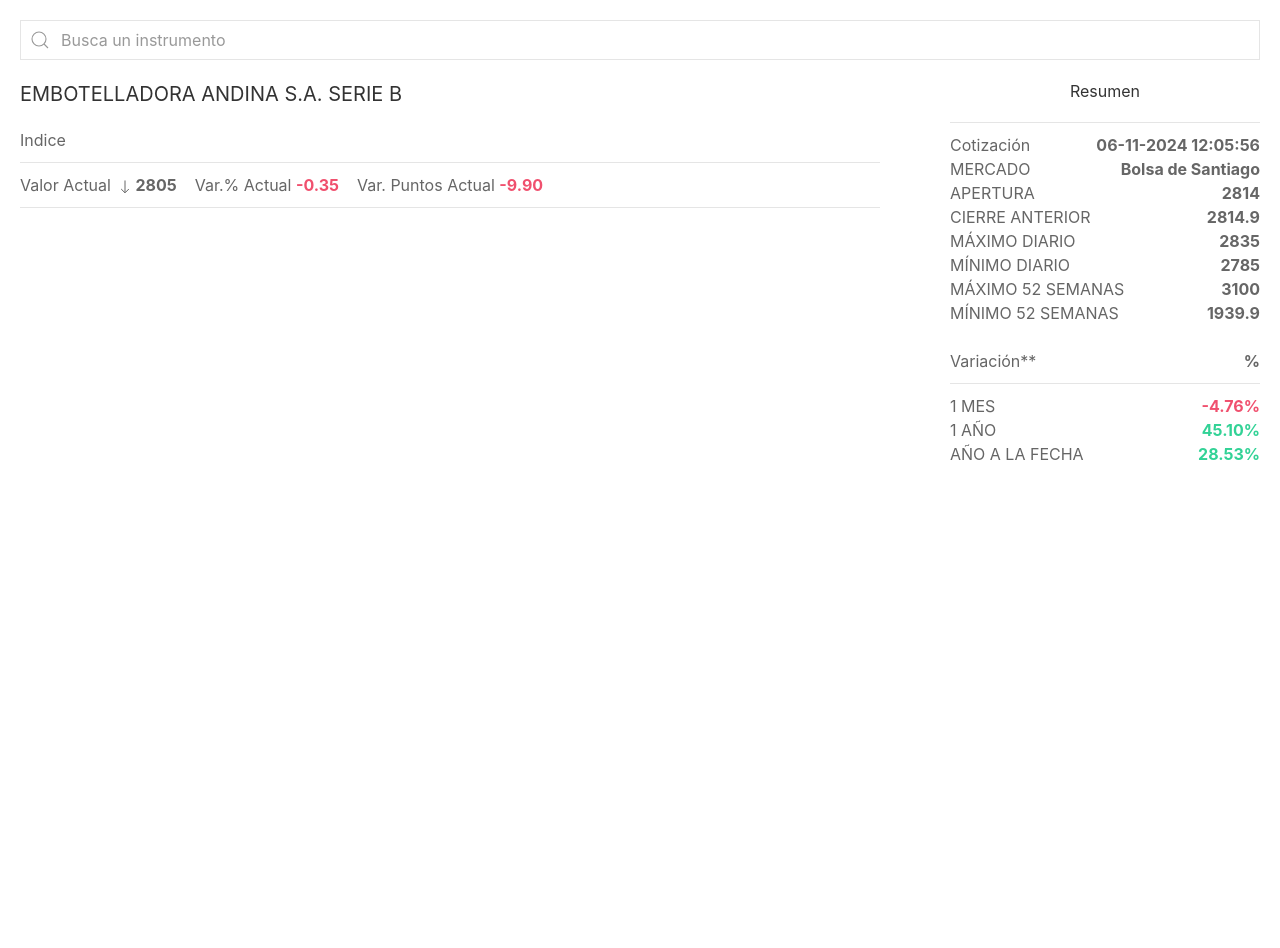
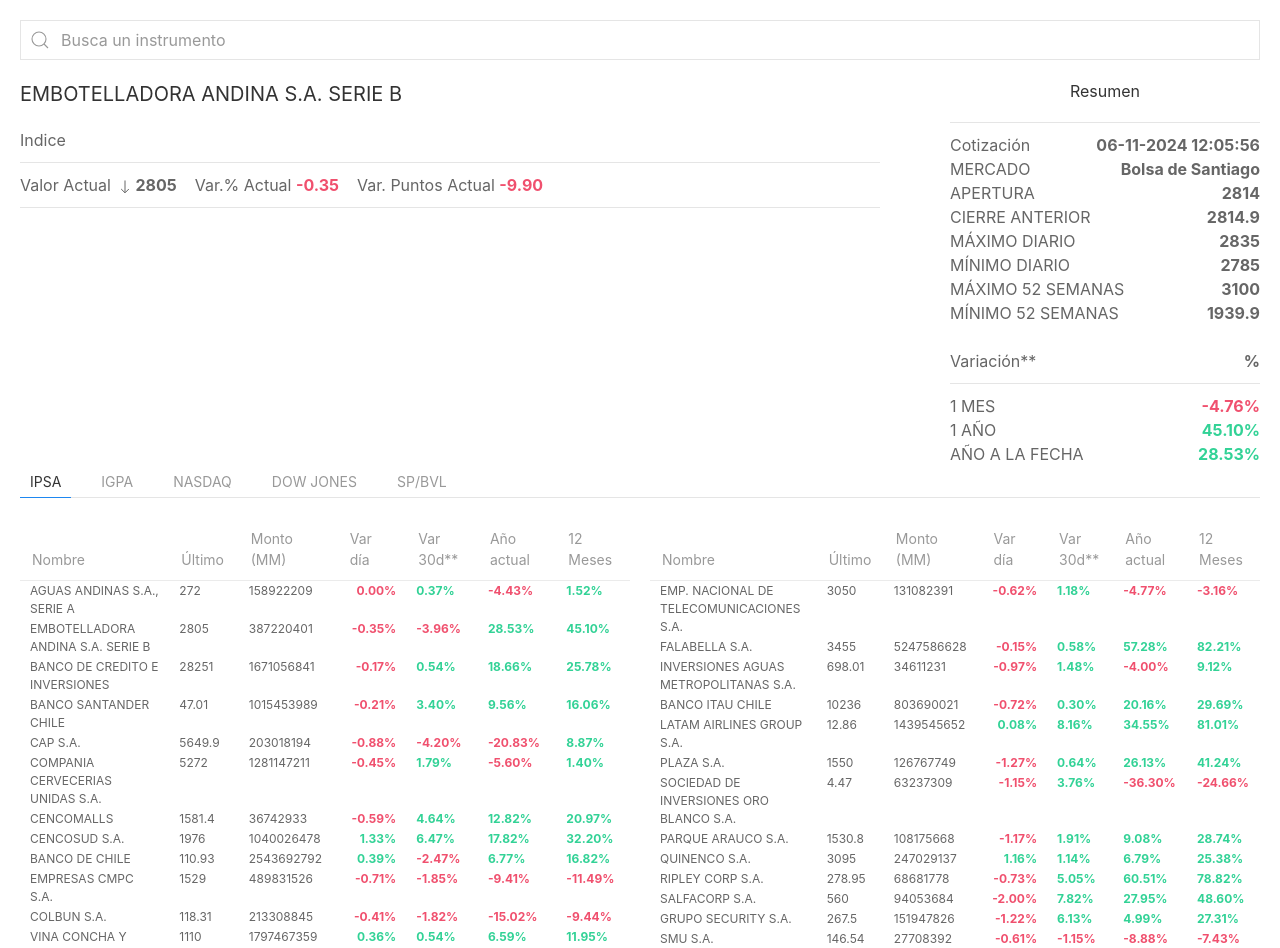
Before and after one commit to Gabrielapu/prueba-finmarkets, a Vue app: page / in a window 1280 px wide. Shown: the top 948 px of the page. Before the commit the page ends 800 px from the top, so only its background shows below. Built offline with nearby package versions, Linux system fonts and the light colour scheme.

Commit message:
Dos tablas de IPSA

```diff
--- a/src/components/ChartComponent.vue
+++ b/src/components/ChartComponent.vue
@@ -1,6 +1,6 @@
 <template>
   <div>
-    <BarChart :chart-data="chartData" />
+    <BarChart :chart-data="chartData.chart" />
   </div>
 </template>
 
--- a/src/components/InstrumentItemComponent.vue
+++ b/src/components/InstrumentItemComponent.vue
@@ -1,8 +1,35 @@
 <template>
-  <li @click="onClick">
-    <span>{{ instrument.name }}</span>
-    <span>{{ instrument.value }}</span>
-  </li>
+  <tr class="table-row">
+    <td>
+      {{ instrument.name }}
+    </td>
+    <td>
+      {{ instrument.lastPrice }}
+    </td>
+    <td>
+      {{ instrument.accumulatedVolumeMoney }}
+    </td>
+    <td class="text-right">
+      <b :class="getVariationClass(instrument.pctDay)">
+        {{ instrument.pctDay.toFixed(2) }}%
+      </b>
+    </td>
+    <td>
+      <b :class="getVariationClass(instrument.pct30D)">
+        {{ instrument.pct30D.toFixed(2) }}%
+      </b>
+    </td>
+    <td>
+      <b :class="getVariationClass(instrument.pctCY)">
+        {{ instrument.pctCY.toFixed(2) }}%
+      </b>
+    </td>
+    <td>
+      <b :class="getVariationClass(instrument.pct1Y)">
+        {{ instrument.pct1Y.toFixed(2) }}%
+      </b>
+    </td>
+  </tr>
 </template>
 
 <script setup>
@@ -14,4 +41,21 @@
 const onClick = () => {
   emit('click', instrument);
 };
+
+const getVariationClass = (variation) => {
+  if(variation > 0) {
+    return 'uk-text-success';
+  } else if(variation <= 0) {
+    return 'uk-text-danger';
+  }
+}
 </script>
+
+<style scoped>
+.uk-table-small td {
+  padding: 1px 10px;
+}
+.text-right {
+  text-align: right;
+}
+</style>
--- a/src/components/InstrumentListComponent.vue
+++ b/src/components/InstrumentListComponent.vue
@@ -1,12 +1,39 @@
 <template>
-  <ul>
+  <table class="uk-table uk-table-small">
+    <thead>
+      <tr class="border-bottom">
+        <th>Nombre</th>
+        <th>Último</th>
+        <th>Monto (MM)</th>
+        <th>Var día</th>
+        <th>Var 30d**</th>
+        <th>Año actual</th>
+        <th>12 Meses</th>
+      </tr>
+    </thead>
+    <tbody>
       <InstrumentItemComponent
         v-for="instrument in instruments"
         :key="instrument.id"
         :instrument="instrument"
         @click="selectInstrument(instrument)"
       />
-  </ul>
+    </tbody>
+    <tfoot>
+        <tr>
+          <td colspan="7">
+            * Último precio. Monto transado y variación diaria con desfase de 15 minutos.
+            Haz click en cada instrumento para ver información actualizada en el gráfico
+          </td>
+        </tr>
+        <tr>
+          <td colspan="7">
+            ** Variaciones a 30d, Año actual y 12 meses calculadas con el precio de cierre
+            al último día hábil.
+          </td>
+        </tr>
+    </tfoot>
+  </table>
 </template>
 
 <script setup>
@@ -14,10 +41,45 @@
 import { useInstrumentStore } from '../stores/instrument.js';
 import InstrumentItemComponent from './InstrumentItemComponent.vue';
 
+const props = defineProps({
+  tablePlace: {
+    type: String,
+    required: true,
+    default: 'first',
+    validator(value) {
+      return ['first', 'second'].includes(value);
+    }
+  }
+})
 const store = useInstrumentStore();
-const instruments = computed(() => store.instruments);
+const instruments = computed(() => {
+  return props.tablePlace === 'first' ? firstHalf.value : secondHalf.value
+});
+
+const firstHalf = computed(() => {
+  return store.instruments.slice(0, Math.ceil(store.instruments.length / 2));
+})
+
+const secondHalf = computed(() => {
+  return store.instruments.slice(Math.ceil(store.instruments.length / 2));
+})
 
 const selectInstrument = (instrument) => {
   store.selectInstrument(instrument);
 };
 </script>
+
+<style scoped>
+.uk-table-small {
+  font-size: 12px;
+}
+.border-bottom {
+  border-bottom: 0.5px solid rgb(235, 235, 235);
+}
+th {
+  text-transform: none !important;
+}
+.uk-table {
+  margin-top: 0px;
+}
+</style>
--- a/src/components/TabComponent.vue
+++ b/src/components/TabComponent.vue
@@ -3,14 +3,24 @@
     <li
       v-for="tab, index in tabs"
       :key="index"
+      @click="selectedTab = index"
     >
-      <a href="#">{{ tab.name }}</a>
+      <a href="#">{{ tab }}</a>
     </li>
   </ul>
+  <div v-if="selectedTab === 0" class="uk-flex">
+    <InstrumentListComponent tablePlace="first"  class="uk-margin-right" />
+    <InstrumentListComponent tablePlace="second"/>
+  </div>
+  <div v-else>
+    Tab sin registros segun Json de prueba
+  </div>
 </template>
 
 <script setup>
-const props = defineProps({
-  tabs: Array
-})
+import InstrumentListComponent from './InstrumentListComponent.vue';
+import { ref } from 'vue';
+
+const selectedTab = ref(0);
+const tabs = ['IPSA', 'IGPA', 'NASDAQ', 'DOW JONES', 'SP/BVL']
 </script>
--- a/src/stores/instrument.js
+++ b/src/stores/instrument.js
@@ -1,30 +1,19 @@
 import { defineStore } from 'pinia'
 import instruments from '../mocks/constituents/constituentsList.json';
 import resume from '../mocks/resume/ANDINA-B.json';
+import history from '../mocks/history/history-ANDINA-B.json';
 
 export const useInstrumentStore = defineStore('instrument', {
   state: () => ({
     selectedInstrument: instruments.data.constituents[1],
     instruments: instruments.data.constituents,
     resumeSelectedInstrument: resume.data,
-    chartData: null,
+    chartData: history.data,
   }),
   actions: {
     selectInstrument(instrument) {
       this.selectedInstrument = instrument;
-      this.chartData = this.fetchChartData(instrument);
-    },
-    fetchChartData(instrument) {
-      // Simulación: Devuelve datos ficticios
-      return {
-        labels: ['Jan', 'Feb', 'Mar'],
-        datasets: [{
-          label: instrument.name,
-          data: [10, 20, 30],
-          backgroundColor: 'rgba(75, 192, 192, 0.2)',
-          borderColor: 'rgba(75, 192, 192, 1)',
-        }],
-      };
+      this.chartData = []
     },
   },
 });
--- a/src/views/Home.vue
+++ b/src/views/Home.vue
@@ -4,10 +4,14 @@
     <div class="uk-flex">
       <div class="uk-width-3-4">
         <HeaderComponent />
+        <ChartComponent />
       </div>
       <div class="uk-width-1-4">
         <SummaryComponent/>
       </div>
+    </div>
+    <div class="uk-width-expand">
+      <TabComponent />
     </div>
   </div>
 </template>
```
Also changed, not shown: src/components/HeaderComponent.vue (line endings or trailing spaces). Lines whose indentation alone changed are shown as unchanged.
